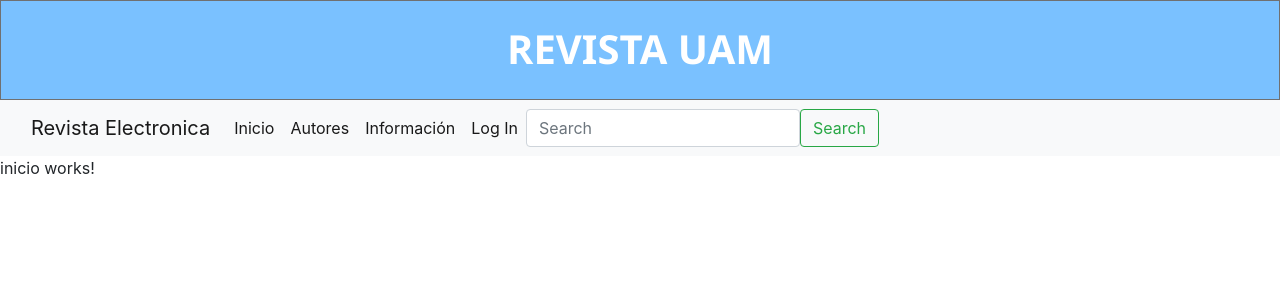
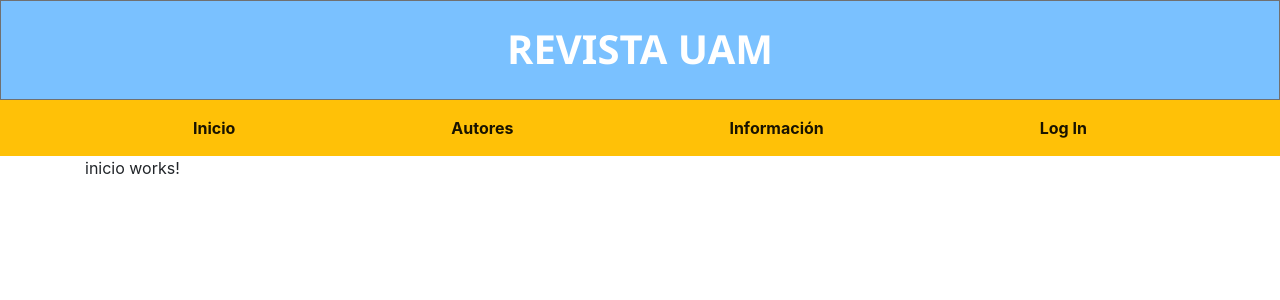
Before and after one commit to nataliaSeguraRamirez/RevistaElectronica-UAM, an Angular app in the folder revistaElectronica/: page /inicio in a window 1280 px wide. Shown: the top 300 px of the page. Built offline with nearby package versions, Linux system fonts and the light colour scheme.

Commit message:
modificacion del menu

```diff
--- a/revistaElectronica/src/app/Components/articulos/articulos.component.html
+++ b/revistaElectronica/src/app/Components/articulos/articulos.component.html
@@ -1 +1,3 @@
-<p>articulos works!</p>
+<div class="container">
+    <p>articulos works!</p>
+  </div>
--- a/revistaElectronica/src/app/Components/autores/autores.component.html
+++ b/revistaElectronica/src/app/Components/autores/autores.component.html
@@ -1 +1,3 @@
-<p>autores works!</p>
+<div class="container">
+    <p>autores works!</p>
+  </div>
--- a/revistaElectronica/src/app/Components/informacion/informacion.component.html
+++ b/revistaElectronica/src/app/Components/informacion/informacion.component.html
@@ -1 +1,3 @@
-<p>informacion works!</p>
+<div class="container">
+    <p>information works!</p>
+  </div>
--- a/revistaElectronica/src/app/Components/inicio/inicio.component.html
+++ b/revistaElectronica/src/app/Components/inicio/inicio.component.html
@@ -1 +1,3 @@
-<p>inicio works!</p>
+<div class="container">
+  <p>inicio works!</p>
+</div>
--- a/revistaElectronica/src/app/Components/login/login.component.html
+++ b/revistaElectronica/src/app/Components/login/login.component.html
@@ -1 +1,3 @@
-<p>login works!</p>
+<div class="container">
+  <p>login works!</p>
+</div>
--- a/revistaElectronica/src/app/Components/menu-navegacion/menu-navegacion.component.css
+++ b/revistaElectronica/src/app/Components/menu-navegacion/menu-navegacion.component.css
@@ -0,0 +1,8 @@
+.nav-item {
+  padding-left: 100px;
+  padding-right: 100px;
+  font-weight: bold;
+}
+.navbar-expand-lg {
+  background-color: cadetblue;
+}
--- a/revistaElectronica/src/app/Components/menu-navegacion/menu-navegacion.component.html
+++ b/revistaElectronica/src/app/Components/menu-navegacion/menu-navegacion.component.html
@@ -1,6 +1,5 @@
-<nav class="navbar navbar-expand-lg navbar-light bg-light">
-  <div class="container-fluid">
-    <a class="navbar-brand" href="#">Revista Electronica</a>
+<nav class="navbar navbar-expand-lg navbar-light bg-warning text-white">
+  <div class="container">
     <button
       class="navbar-toggler"
       type="button"
@@ -27,15 +26,6 @@
           <a class="nav-link" [routerLink]="['login']">Log In</a>
         </li>
       </ul>
-      <form class="d-flex">
-        <input
-          class="form-control me-2"
-          type="search"
-          placeholder="Search"
-          aria-label="Search"
-        />
-        <button class="btn btn-outline-success" type="submit">Search</button>
-      </form>
     </div>
   </div>
 </nav>
```
